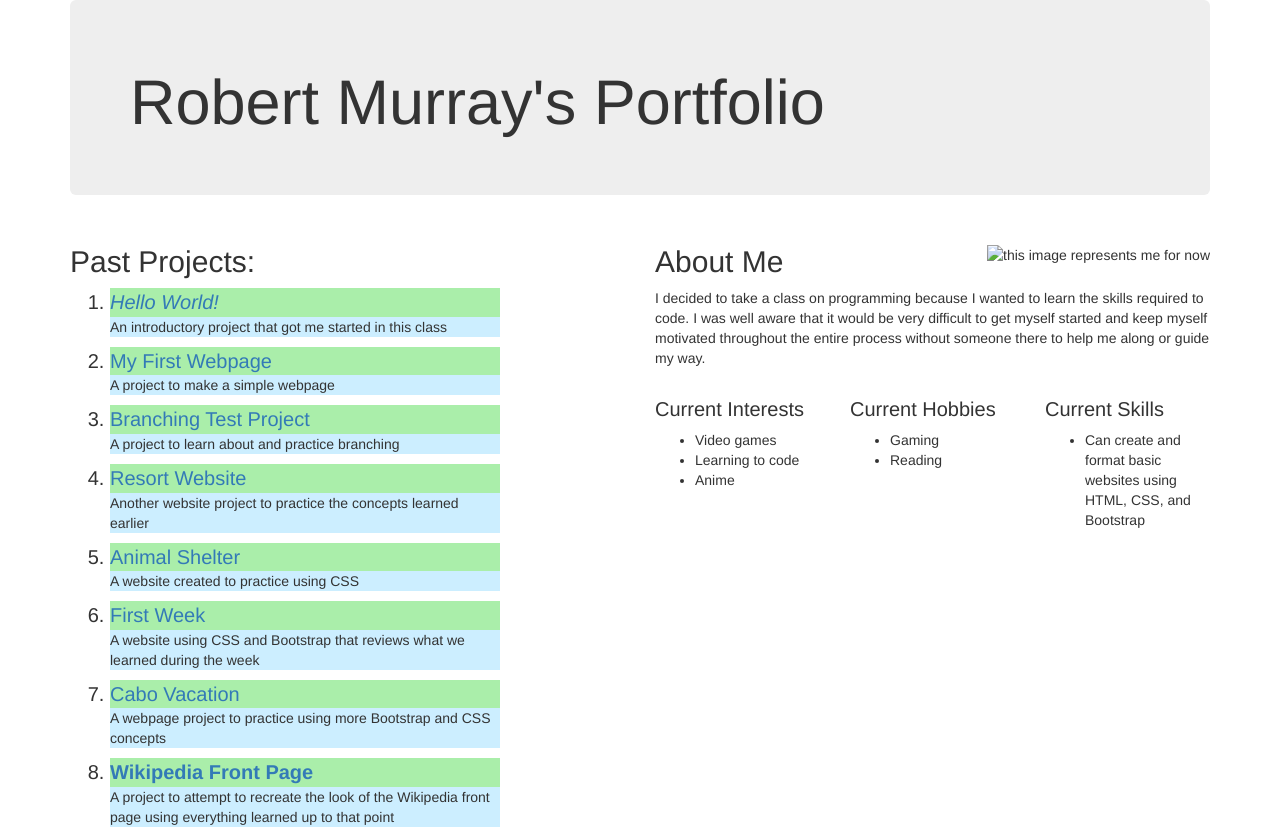
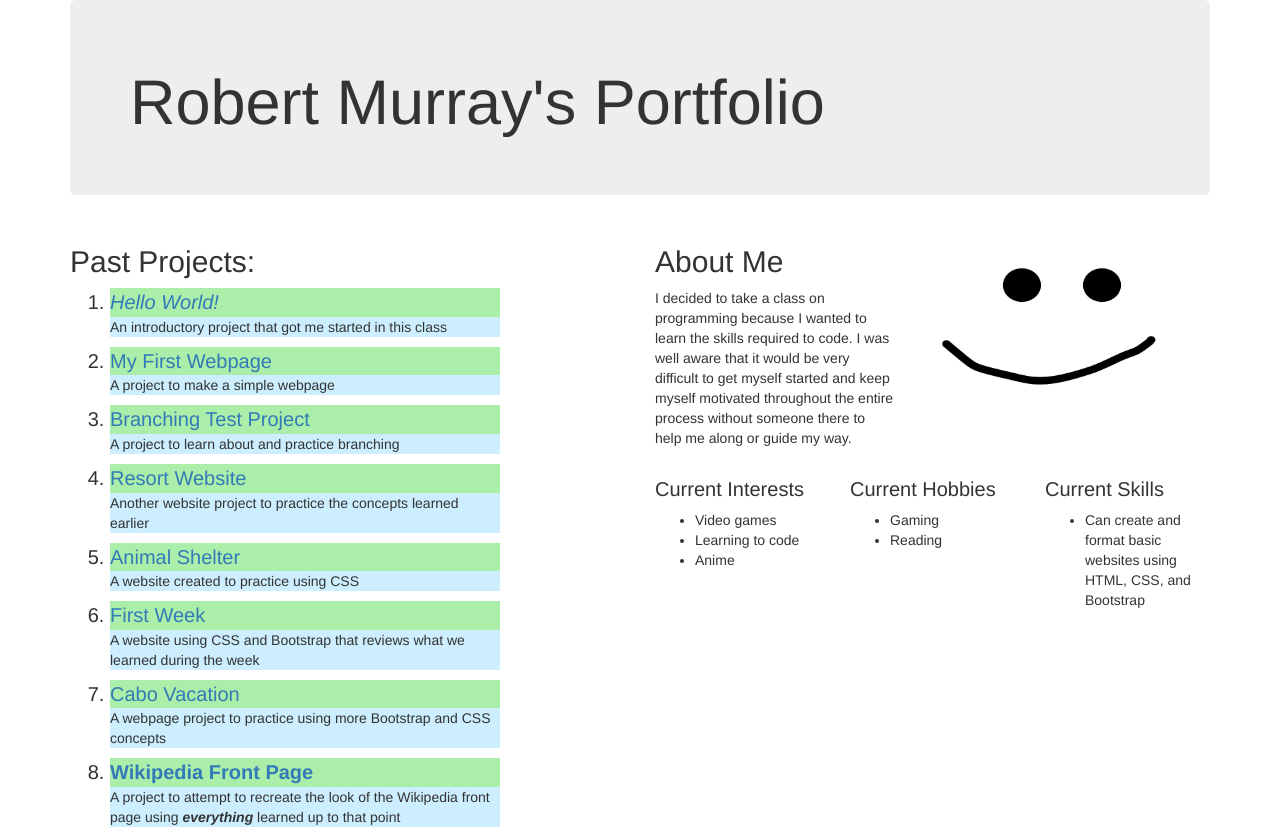
Before and after one commit to ReconScout77/portfolio, a plain HTML site: page index.html in a window 1280 px wide. Drawn offline with Linux system fonts and the light colour scheme.

Commit message:
add image directory, image, class wow, and span element

```diff
--- a/css/styles.css
+++ b/css/styles.css
@@ -11,12 +11,15 @@
   background-color: #cceeff;
 }
 
+.wow {
+  font-style: italic;
+  font-weight: bold;
+}
+
 .image {
   float: right;
-}
-
-.about {
-
+  height: 205px;
+  width: 315px;
 }
 
 .moreInfo h3 {
--- a/index.html
+++ b/index.html
@@ -30,16 +30,14 @@
               <li><a href="https://github.com/ReconScout77/caboVacation">Cabo Vacation</a></li>
               <p>A webpage project to practice using more Bootstrap and CSS concepts</p>
               <li><a href="https://github.com/ReconScout77/wikiwiki"><strong>Wikipedia Front Page</strong></a></li>
-              <p>A project to attempt to recreate the look of the Wikipedia front page using everything learned up to that point</p>
+              <p>A project to attempt to recreate the look of the Wikipedia front page using <span class="wow">everything</span> learned up to that point</p>
             </ol>
           </div>
         </div>
         <div class="col-md-6">
-          <div class="about">
-            <img class="image" src="fill.png" alt="this image represents me for now">
-            <h2>About Me</h2>
-            <p>I decided to take a class on programming because I wanted to learn the skills required to code. I was well aware that it would be very difficult to get myself started and keep myself motivated throughout the entire process without someone there to help me along or guide my way.</p>
-          </div>
+          <img class="image" src="img/meRN.png" alt="this image represents me for now">
+          <h2>About Me</h2>
+          <p>I decided to take a class on programming because I wanted to learn the skills required to code. I was well aware that it would be very difficult to get myself started and keep myself motivated throughout the entire process without someone there to help me along or guide my way.</p>
           <div class="row">
             <div class="moreInfo">
               <div class="col-md-4">
```
Also changed, not shown: img/meRN.png (added).
